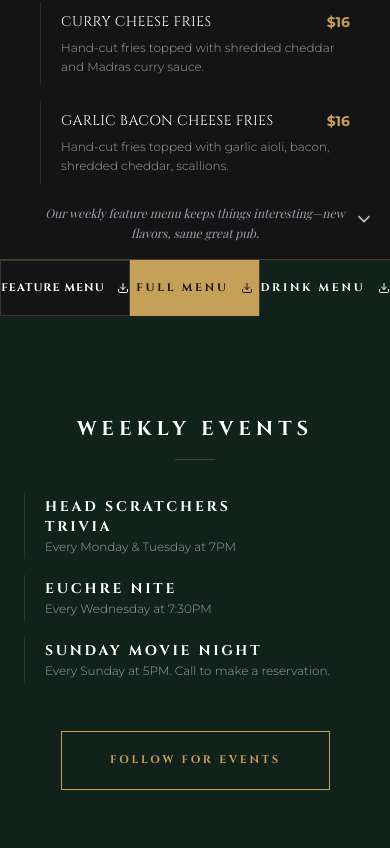
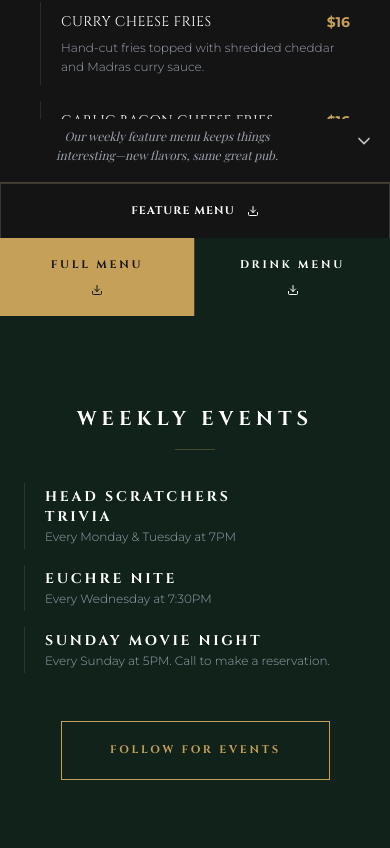
Before and after one commit to mrdelet3/SIP_v1, a React (Vite) app: page / in a window 390 px wide. Shown: the part 2216-3064 px from the top of the page. Built offline with nearby package versions, Linux system fonts and the light colour scheme; a web font is replaced by a local one.

Commit message:
feat: fix mobile UI layout for menu, events, and scroll to top button

```diff
--- a/src/components/EventsSection.tsx
+++ b/src/components/EventsSection.tsx
@@ -87,7 +87,7 @@ export default function EventsSection() {
                                 Experience the nocturnal charm of Stout Irish Pub with our 'Happy Hour'.
                             </p>
 
-                            <div className="space-y-4 md:space-y-8 flex flex-col items-start md:items-end">
+                            <div className="space-y-4 md:space-y-8 flex flex-col items-start md:items-end pr-14 md:pr-0">
                                 <div className="text-left md:text-right border-l border-white/10 pl-5 md:pl-0 md:border-l-0 md:pr-0">
                                     <h3 className="font-display text-white text-sm md:text-base tracking-[0.2em] uppercase font-bold mb-1">
                                         Everyday 9:00 PM — 11:00 PM
--- a/src/components/MenuSection.tsx
+++ b/src/components/MenuSection.tsx
@@ -214,39 +214,43 @@ export default function MenuSection() {
                 {/* CTA Section */}
                 <div className="w-[calc(100%+3rem)] -mx-6 md:w-full md:mx-0 mt-auto md:mt-0 flex flex-col items-center flex-shrink-0 relative">
                     <div className="relative w-full px-8 flex justify-center items-center mb-4 md:mb-6">
-                        <p className="font-serif text-gray-400 italic text-[12px] md:text-sm text-center max-w-[300px] md:max-w-none leading-relaxed">
+                        <p className="font-serif text-gray-400 italic text-[12px] md:text-sm text-center max-w-[300px] md:max-w-none leading-relaxed pr-14 md:pr-0">
                             Our weekly feature menu keeps things interesting—new flavors, same great pub.
                         </p>
 
                         {/* Bobbing Scroll Indicator - Mobile Only - Aligned with text */}
                         {canScroll && !isAtBottom && (
-                            <div className="md:hidden absolute right-4 pointer-events-none">
+                            <div className="md:hidden absolute right-4 md:right-auto pointer-events-none">
                                 <ChevronDown className="w-5 h-5 text-white/80 animate-bounce" strokeWidth={2} />
                             </div>
                         )}
                     </div>
-                    <div className="w-full grid grid-cols-3 md:flex md:justify-center items-stretch md:items-center border-t border-gold/30 md:border-none">
+                    <div className="w-full flex justify-center border-t border-gold/30 md:border-none">
+                        <div className="font-display flex flex-col items-center justify-between text-[11px] gap-0 w-full md:w-auto md:flex-row md:gap-4 md:text-sm">
+                            {/* Feature Menu row - full width on mobile */}
                             <a
                                 href="https://stoutirishpub.ca/features"
                                 target="_blank"
                                 rel="noopener noreferrer"
-                            className="btn-site btn-site--charcoal flex items-center justify-center gap-1.5 py-6 md:py-5 md:px-12 border-r border-gold/30 md:border md:rounded-sm group px-2"
+                                className="btn-site btn-site--charcoal flex w-full items-center justify-center gap-1.5 py-4 md:py-5 md:px-12 border-b md:border-b-0 md:border-r border-gold/30 md:border md:rounded-sm group px-2"
                             >
                                 <span className="font-display text-white uppercase tracking-widest font-bold text-center leading-tight">FEATURE MENU</span>
                                 <Download className="w-3 h-3 md:w-4 md:h-4 text-white shrink-0" aria-hidden="true" />
                             </a>
 
-                        <div className="flex items-center justify-center border-r border-gold/30 md:border-none">
+                            {/* Main menus row - split equally on mobile */}
+                            <div className="flex w-full md:w-auto justify-center">
+                                <div className="flex w-1/2 md:w-auto items-center justify-center border-r border-gold/30 md:border-none">
                                     <PdfMenuButton
-                                className="w-full h-full md:w-auto md:h-auto py-6 md:py-5 md:px-10 !rounded-none md:!rounded-sm shadow-none !border-none px-2"
+                                        className="w-full h-full md:w-auto md:h-auto py-4 md:py-5 md:px-10 !rounded-none md:!rounded-sm shadow-none !border-none px-2 flex-col justify-center gap-1 md:flex-row md:gap-2"
                                         label="FULL MENU"
                                         variant="gold"
                                     />
                                 </div>
 
-                        <div className="flex items-center justify-center">
+                                <div className="flex w-1/2 md:w-auto items-center justify-center">
                                     <PdfMenuButton
-                                className="w-full h-full md:w-auto md:h-auto py-6 md:py-5 md:px-10 !rounded-none md:!rounded-sm shadow-none !border-none px-2"
+                                        className="w-full h-full md:w-auto md:h-auto py-4 md:py-5 md:px-10 !rounded-none md:!rounded-sm shadow-none !border-none px-2 flex-col justify-center gap-1 md:flex-row md:gap-2"
                                         label="DRINK MENU"
                                         href="/drinks.pdf"
                                         download="Stout-Irish-Pub-Drink-Menu.pdf"
@@ -256,6 +260,8 @@ export default function MenuSection() {
                             </div>
                         </div>
                     </div>
+                </div>
+            </div>
         </section>
     )
 }
--- a/src/components/ScrollToTop.tsx
+++ b/src/components/ScrollToTop.tsx
@@ -30,7 +30,7 @@ export default function ScrollToTop() {
         <button
             onClick={scrollToTop}
             aria-label="Scroll back to top"
-            className={`fixed bottom-28 md:bottom-6 right-6 z-[100] text-gold hover:text-white transition-all duration-500 focus:outline-none focus:ring-2 focus:ring-gold rounded-full p-3 bg-black/40 backdrop-blur-md border border-gold/40 hover:border-gold shadow-2xl ${isVisible ? 'translate-y-0 opacity-100' : 'translate-y-20 opacity-0'}`}
+            className={`fixed bottom-20 md:bottom-6 right-4 md:right-6 z-[100] text-gold hover:text-white transition-all duration-500 focus:outline-none focus:ring-2 focus:ring-gold rounded-full p-2.5 md:p-3 scale-90 md:scale-100 bg-black/40 backdrop-blur-md border border-gold/40 hover:border-gold shadow-2xl ${isVisible ? 'translate-y-0 opacity-100' : 'translate-y-20 opacity-0'}`}
         >
             {/* Celtic-inspired Scroll Up Icon — Differentiated from landing arrow */}
             <svg
```
Lines whose indentation alone changed are shown as unchanged.
